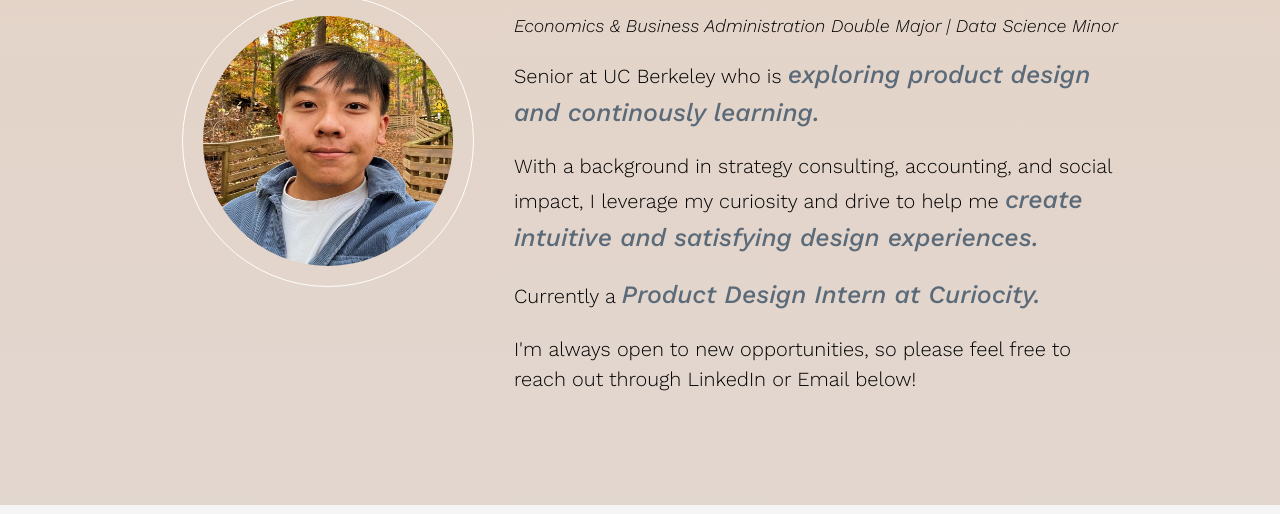
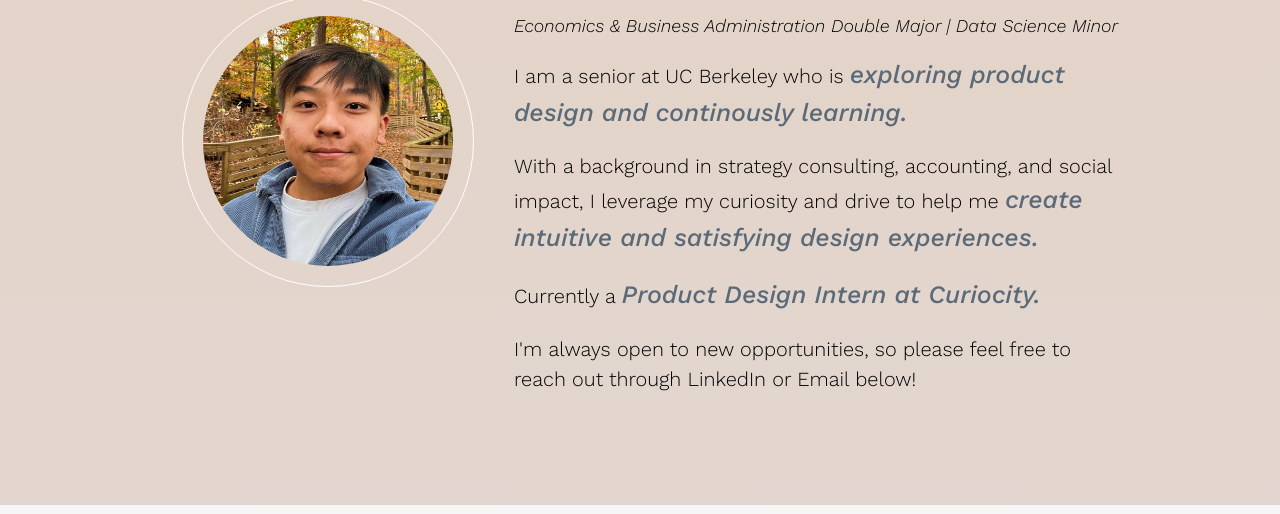
Before and after one commit to minsitt100/design, a plain HTML site: page index.html in a window 1280 px wide. Shown: the part 215-729 px from the top of the page. Drawn offline with nearby package versions, Linux system fonts and the light colour scheme.

Commit message:
Update index.html
update

```diff
--- a/index.html
+++ b/index.html
@@ -35,7 +35,7 @@
       <div id="background_text" class="scrollable">
         <p class="MyName fade-up">Min Sitt Aung</p>
         <p class ="Major fade-up">Economics & Business Administration Double Major | Data Science Minor </p>
-        <p class = "Intro fade-up">Senior at UC Berkeley who is <em class ="highlighted_words"><regular style="color: #5A6A79; font-weight: 500;">exploring product design and continously learning.</em></style></p>
+        <p class = "Intro fade-up">I am a senior at UC Berkeley who is <em class ="highlighted_words"><regular style="color: #5A6A79; font-weight: 500;">exploring product design and continously learning.</em></style></p>
         <p class = "Intro">With a background in strategy consulting, accounting, and social impact, I leverage my curiosity and drive
            to help me <em class ="highlighted_words"><regular style="color: #5A6A79;  font-weight: 500;"> create intuitive and satisfying design experiences.</em></style></p>
         <p class = "Intro">Currently a <em class ="highlighted_words"><regular style="color: #5A6A79; font-weight: 500;">Product Design Intern at Curiocity.</em></style></p>
```
